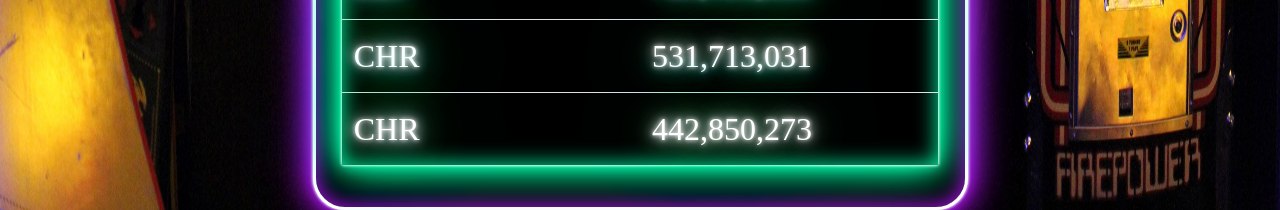
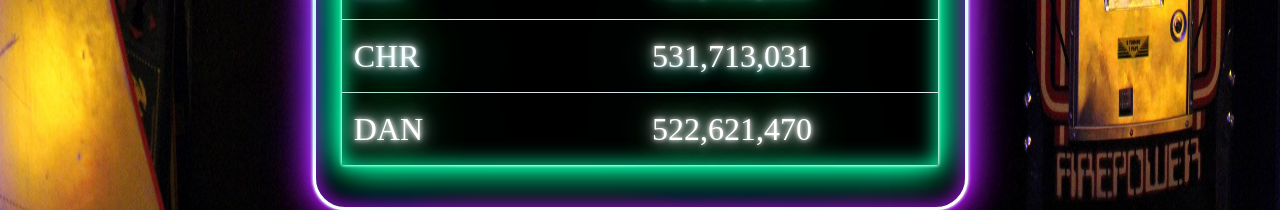
Before and after one commit to vmvpin/vmvpin.github.io, a Jekyll site: the page built from _games/VippsMobilePay_Pinball.md, in a window 1280 px wide. Shown: the part 795-1005 px from the top of the page. Built offline with Jekyll 4.4.1, drawn with Linux system fonts in a browser that asks for light colours.

Commit message:
Hacked commit

```diff
--- a/_games/VippsMobilePay_Pinball.md
+++ b/_games/VippsMobilePay_Pinball.md
@@ -13,5 +13,5 @@ date: 2024-04-12
 | CHR | 730,446,161 |
 | BBJ | 729,438,800 |
 | CHR | 531,713,031 |
-| CHR | 442,850,273 |
+| DAN | 522,621,470 |
 {:.scoreText .table .td}
```
